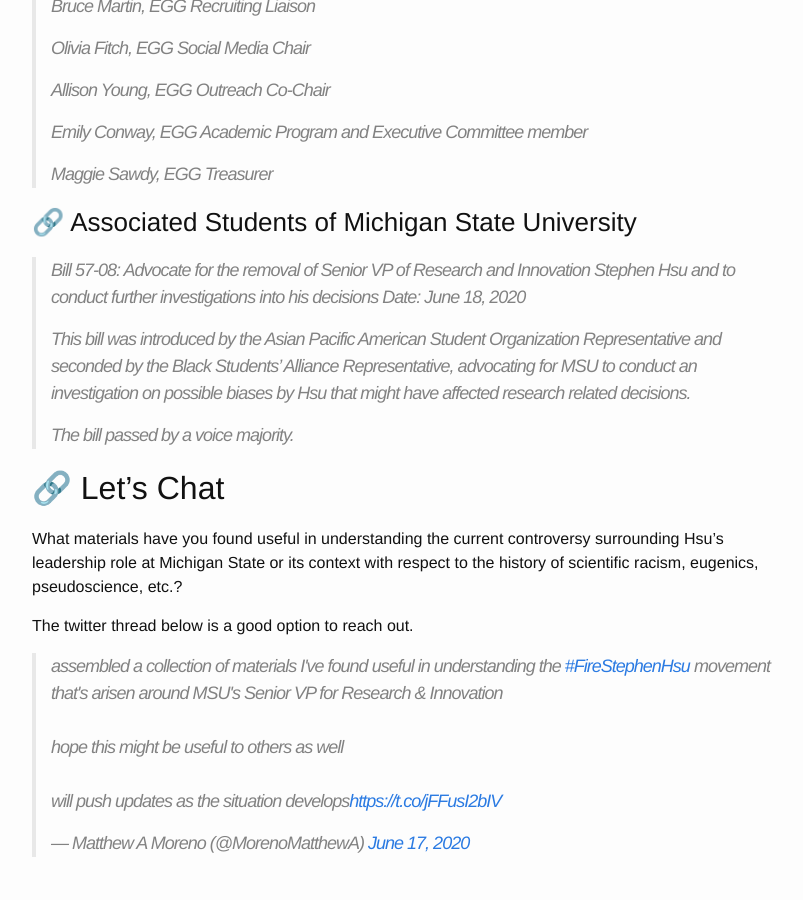
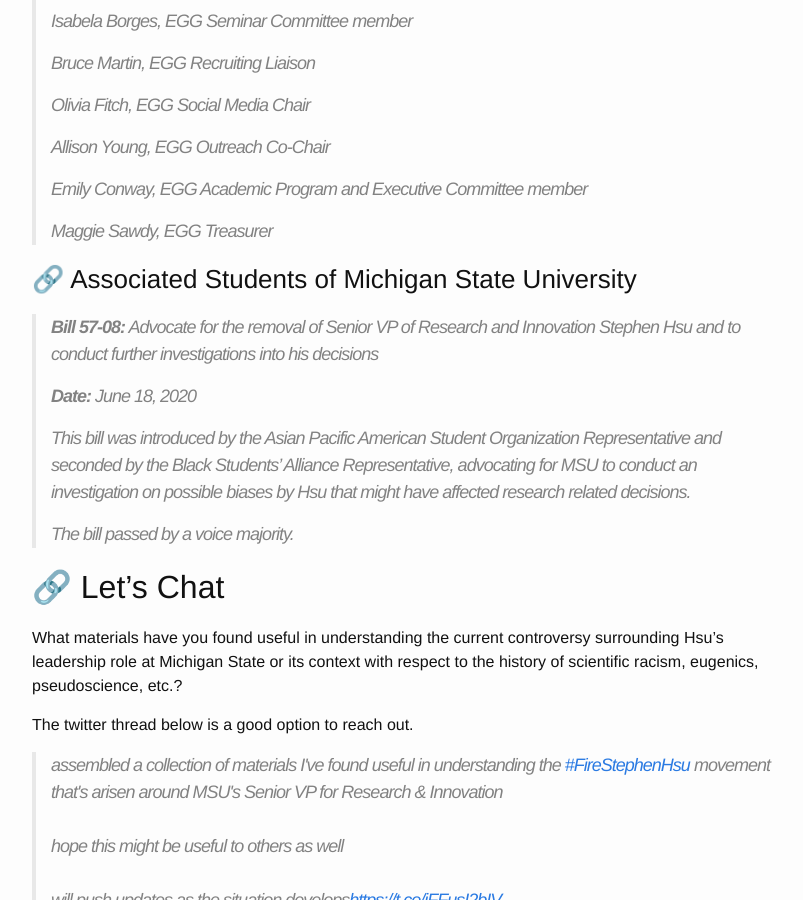
Before and after one commit to mmore500/mmore500.github.io, a Jekyll site: the page built from blog_professional/_posts/2020-06-16-firestephenhsu-listing.md, in a window 1280 px wide and 900 px high, scrolled down 7212 px. Shown: the whole window, without its empty margins (238-1041 px from the left). Built offline with Jekyll 4.4.1, drawn with Linux system fonts in a browser that asks for light colours; emoji names are drawn with the system emoji font; comment, search, counter and statistics services are not loaded; some of the changed text lies outside the part shown.

Commit message:
Fixup formatting

```diff
--- a/blog_professional/_posts/2020-06-16-firestephenhsu-listing.md
+++ b/blog_professional/_posts/2020-06-16-firestephenhsu-listing.md
@@ -138,8 +138,9 @@
 
 ### College of Engineering
 
-> Subject: Message from The Dean and Chairpersons in the College of Engineering
-> Date: Monday, June 15, 2020
+> **Subject:** Message from The Dean and Chairpersons in the College of Engineering
+>
+> **Date:** Monday, June 15, 2020
 >
 > Dear Spartan Engineers,
 >
@@ -175,8 +176,9 @@
 
 ### Ecology, Evolutionary Biology, and Behavior Graduate Student Group
 
-> Subject: EGG Stance on the Removal of Stephen Hsu
-> Date: Thursday, June 18, 2020
+> **Subject:** EGG Stance on the Removal of Stephen Hsu
+>
+> **Date:** Thursday, June 18, 2020
 >
 > Dear EEBB Community,
 >
@@ -219,8 +221,9 @@
 
 ### Associated Students of Michigan State University
 
-> Bill 57-08: Advocate for the removal of Senior VP of Research and Innovation Stephen Hsu and to conduct further investigations into his decisions
-> Date: June 18, 2020
+> **Bill 57-08:** Advocate for the removal of Senior VP of Research and Innovation Stephen Hsu and to conduct further investigations into his decisions
+>
+> **Date:** June 18, 2020
 >
 > This bill was introduced by the Asian Pacific American Student Organization Representative and seconded by the Black Students' Alliance Representative, advocating for MSU to conduct an investigation on possible biases by Hsu that might have affected research related decisions.
 >
```
Also changed, not shown: other parts of blog_professional/_posts/2020-06-16-firestephenhsu-listing.md (+1 -1 lines).
